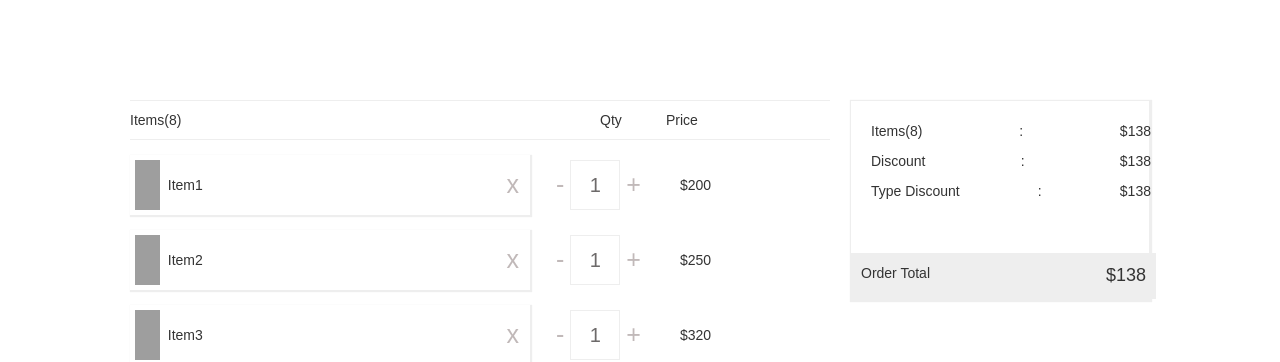
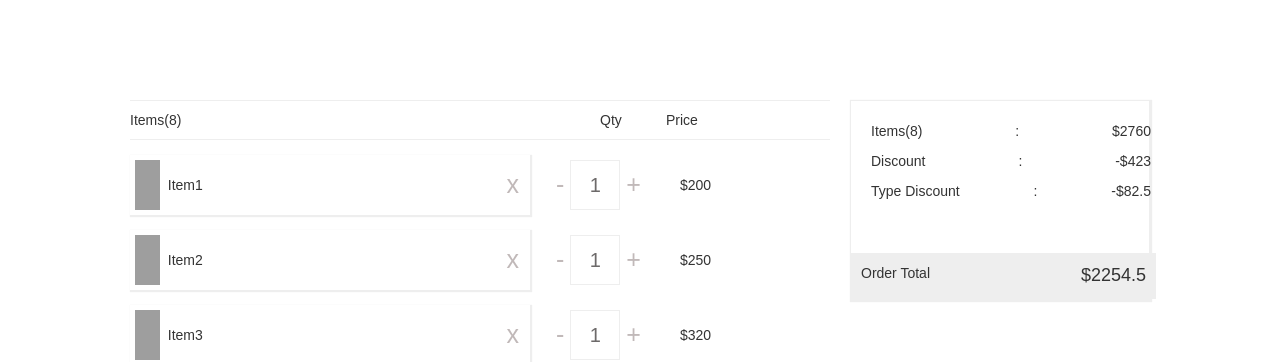
Before and after one commit to anuragshas/code35hrs, a React (Create React App) app: page / in a window 1280 px wide. Shown: the top 362 px of the page. Built offline with nearby package versions, Linux system fonts and the light colour scheme; grey boxes are pictures that could not be loaded.

Commit message:
added seletor for item and price

```diff
--- a/package.json
+++ b/package.json
@@ -4,6 +4,7 @@
   "private": true,
   "dependencies": {
     "bootstrap": "^3.3.7",
+    "prop-types": "^15.6.2",
     "react": "^16.4.1",
     "react-bootstrap": "^0.32.1",
     "react-dom": "^16.4.1",
--- a/src/components/Cart.js
+++ b/src/components/Cart.js
@@ -1,29 +1,31 @@
 import React, { Component } from 'react';
 import { connect } from 'react-redux';
+import cartSelectors from '../selectors/cartSelectors';
 
 class Cart extends Component {
   render() {
     const { cart } = this.props;
+    const { totalQty, basePrice, baseDiscount, typeDiscount = 0 } = cartSelectors(cart);
     return (
       <div className="cart">
         <div className="itemsCart">
-          <div>Items({cart.length})</div>
+          <div>Items({totalQty})</div>
           <div>:</div>
-          <div>$138</div>
+          <div>${basePrice}</div>
         </div>
         <div className="itemsCart">
           <div>Discount</div>
           <div>:</div>
-          <div>$138</div>
+          <div>-${baseDiscount}</div>
         </div>
         <div className="itemsCart">
           <div>Type Discount</div>
           <div>:</div>
-          <div>$138</div>
+          <div>-${typeDiscount}</div>
         </div>
         <div className="orderTotal">
           <div>Order Total</div>
-          <div className="orderTotalValue">$138</div>
+          <div className="orderTotalValue">${basePrice - baseDiscount - typeDiscount}</div>
         </div>
       </div>
     );
--- a/src/components/Products.js
+++ b/src/components/Products.js
@@ -2,6 +2,7 @@ import React, { Component } from 'react';
 import { connect } from 'react-redux';
 import { NotificationContainer, NotificationManager } from 'react-notifications';
 import { updateQty, removeFromCart } from '../actions/cartActions';
+import cartSelectors from '../selectors/cartSelectors';
 
 class Products extends Component {
   productList = () => {
@@ -66,11 +67,12 @@ class Products extends Component {
 
   render() {
     const { cart } = this.props;
+    const { totalQty } = cartSelectors(cart);
     return (
       <div className="products">
         <div className="productsHeader">
           <div className="items">
-            <span>Items({cart.length})</span>
+            <span>Items({totalQty})</span>
           </div>
           <div className="qty">
             <span>Qty</span>
--- /dev/null
+++ b/src/selectors/cartSelectors.js
@@ -0,0 +1,21 @@
+export default cart => {
+  if (!cart) {
+    return 0;
+  }
+  const totalQty = cart.map(item => item.qty).reduce((total, value) => total + value, 0);
+  const basePrice = cart
+    .map(item => item.price * item.qty)
+    .reduce((total, value) => total + value, 0);
+  const baseDiscount = cart
+    .map(item => (item.discount / 100) * item.qty * item.price)
+    .reduce((total, value) => total + value, 0);
+  const typeDiscount = cart
+    .map(item => {
+      if (item.type === 'fiction') {
+        return 0.15 * item.qty * item.price;
+      }
+      return null;
+    })
+    .reduce((total, value) => total + value, 0);
+  return { totalQty, basePrice, baseDiscount, typeDiscount };
+};
```
Also changed, not shown: 1 other file (tests, documents, lock files or other folders).
